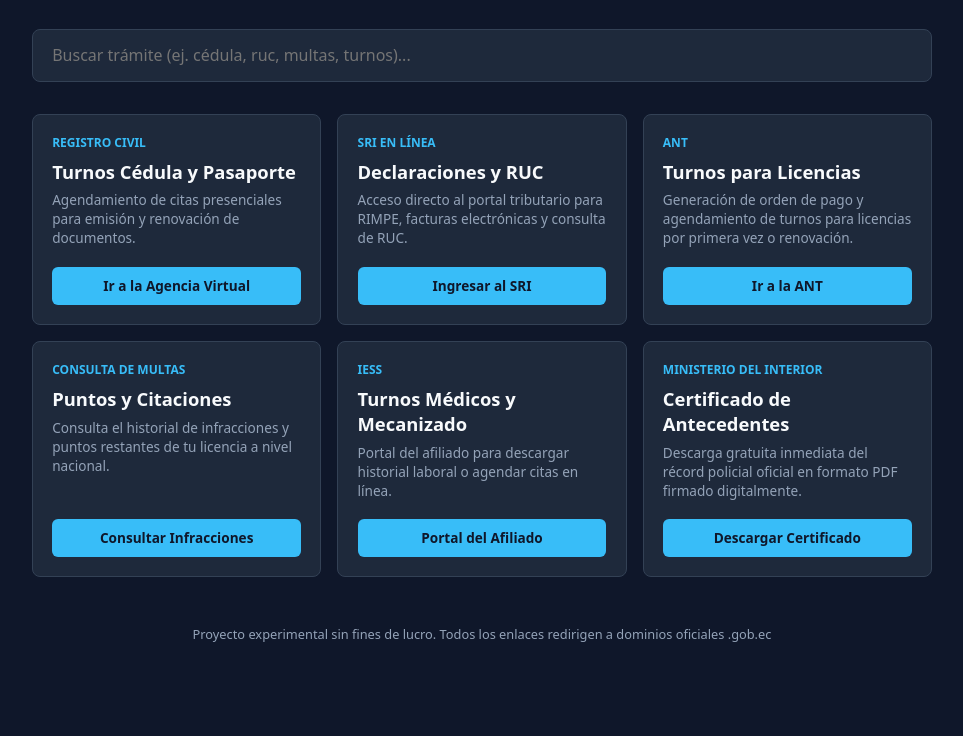
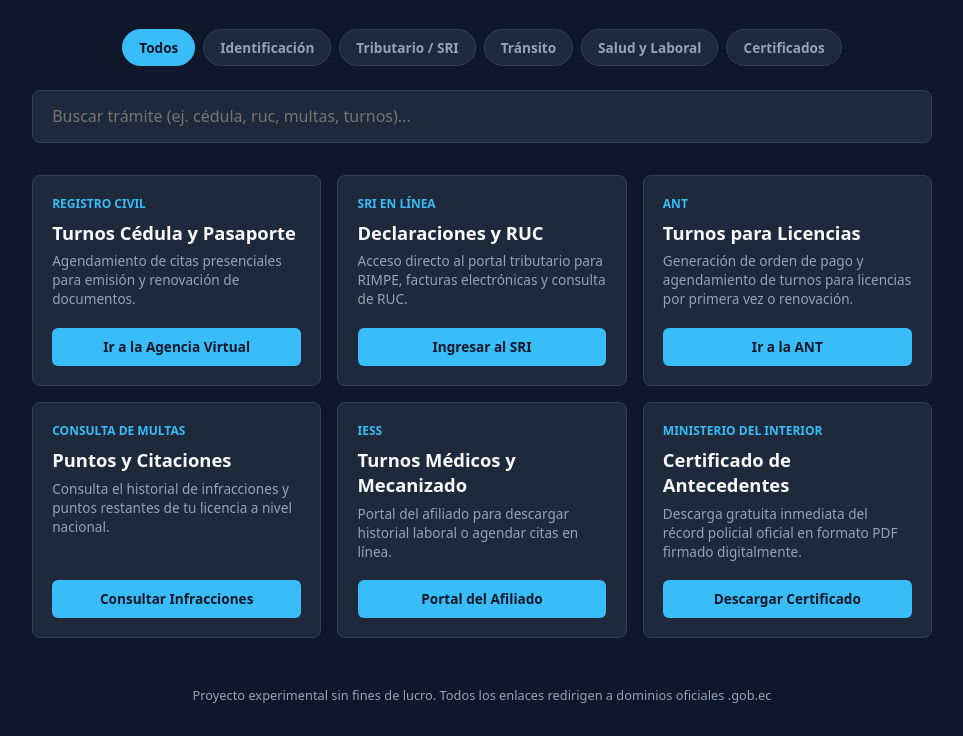
Before and after one commit to DarkRonny1996/tramites-ec, a plain HTML site: page index.html in a window 1280 px wide. Shown: the part 108-844 px from the top of the page, without its empty margins (158-1121 px from the left). Before the commit the page ends 800 px from the top, so only its background shows below. Drawn offline with Linux system fonts and the light colour scheme.

Commit message:
Update index.html
filtros por categoria

```diff
--- a/index.html
+++ b/index.html
@@ -22,6 +22,36 @@
     header h1 { font-size: 2rem; color: #fff; margin-bottom: 0.5rem; }
     header p { color: var(--text-muted); font-size: 1rem; }
 
+    /* Filtros por categoría */
+    .categories {
+      display: flex;
+      flex-wrap: wrap;
+      gap: 0.5rem;
+      justify-content: center;
+      margin-bottom: 1.5rem;
+    }
+    .cat-btn {
+      background: var(--card-bg);
+      color: var(--text-muted);
+      border: 1px solid var(--border);
+      padding: 0.5rem 1rem;
+      border-radius: 9999px;
+      font-size: 0.85rem;
+      font-weight: 600;
+      cursor: pointer;
+      transition: all 0.2s ease;
+    }
+    .cat-btn:hover {
+      border-color: var(--accent);
+      color: #fff;
+    }
+    .cat-btn.active {
+      background: var(--accent);
+      color: #0f172a;
+      border-color: var(--accent);
+    }
+
+    /* Buscador */
     .search-box { margin-bottom: 2rem; }
     .search-box input {
       width: 100%;
@@ -35,6 +65,7 @@
     }
     .search-box input:focus { border-color: var(--accent); }
 
+    /* Grilla de trámites */
     .grid { display: grid; grid-template-columns: repeat(auto-fill, minmax(260px, 1fr)); gap: 1rem; }
 
     .card {
@@ -84,13 +115,22 @@
       <p>Enlaces directos a los servicios gubernamentales oficiales sin dar vueltas.</p>
     </header>
 
+    <div class="categories">
+      <button class="cat-btn active" onclick="filtrarPorCategoria('todos', this)">Todos</button>
+      <button class="cat-btn" onclick="filtrarPorCategoria('identificacion', this)">Identificación</button>
+      <button class="cat-btn" onclick="filtrarPorCategoria('tributario', this)">Tributario / SRI</button>
+      <button class="cat-btn" onclick="filtrarPorCategoria('transito', this)">Tránsito</button>
+      <button class="cat-btn" onclick="filtrarPorCategoria('salud-laboral', this)">Salud y Laboral</button>
+      <button class="cat-btn" onclick="filtrarPorCategoria('certificados', this)">Certificados</button>
+    </div>
+
     <div class="search-box">
-      <input type="text" id="buscador" placeholder="Buscar trámite (ej. cédula, ruc, multas, turnos)..." onkeyup="filtrarTramites()">
+      <input type="text" id="buscador" placeholder="Buscar trámite (ej. cédula, ruc, multas, turnos)..." onkeyup="aplicarFiltros()">
     </div>
 
     <div class="grid" id="contenedor-tramites">
 
-      <div class="card" data-tags="cedula pasaporte partidas matrimonio registro civil agencia virtual">
+      <div class="card" data-category="identificacion" data-tags="cedula pasaporte partidas matrimonio registro civil agencia virtual">
         <div>
           <div class="card-tag">Registro Civil</div>
           <h3>Turnos Cédula y Pasaporte</h3>
@@ -99,7 +139,7 @@
         <a href="https://apps.registrocivil.gob.ec/" target="_blank" rel="noopener" class="btn">Ir a la Agencia Virtual</a>
       </div>
 
-      <div class="card" data-tags="sri ruc facturacion impuestos rimpe declaraciones">
+      <div class="card" data-category="tributario" data-tags="sri ruc facturacion impuestos rimpe declaraciones tributario">
         <div>
           <div class="card-tag">SRI en Línea</div>
           <h3>Declaraciones y RUC</h3>
@@ -108,7 +148,7 @@
         <a href="https://srienlinea.sri.gob.ec/" target="_blank" rel="noopener" class="btn">Ingresar al SRI</a>
       </div>
 
-      <div class="card" data-tags="ant licencia puntos turnos conducir vehiculo multas">
+      <div class="card" data-category="transito" data-tags="ant licencia puntos turnos conducir vehiculo multas transito">
         <div>
           <div class="card-tag">ANT</div>
           <h3>Turnos para Licencias</h3>
@@ -117,7 +157,7 @@
         <a href="https://www.ant.gob.ec/" target="_blank" rel="noopener" class="btn">Ir a la ANT</a>
       </div>
 
-      <div class="card" data-tags="multas citaciones transito placa ant atm cte">
+      <div class="card" data-category="transito" data-tags="multas citaciones transito placa ant atm cte">
         <div>
           <div class="card-tag">Consulta de Multas</div>
           <h3>Puntos y Citaciones</h3>
@@ -126,7 +166,7 @@
         <a href="https://consultaweb.ant.gob.ec/PortalWEB/paginas/clientes/clp_cnsmultas.jsp" target="_blank" rel="noopener" class="btn">Consultar Infracciones</a>
       </div>
 
-      <div class="card" data-tags="iess citas medicas mecanizado cesantia seguro">
+      <div class="card" data-category="salud-laboral" data-tags="iess citas medicas mecanizado cesantia seguro laboral">
         <div>
           <div class="card-tag">IESS</div>
           <h3>Turnos Médicos y Mecanizado</h3>
@@ -135,7 +175,7 @@
         <a href="https://www.iess.gob.ec/" target="_blank" rel="noopener" class="btn">Portal del Afiliado</a>
       </div>
 
-      <div class="card" data-tags="policia antecedentes judiciales record policial trabajo">
+      <div class="card" data-category="certificados" data-tags="policia antecedentes judiciales record policial trabajo ministerio certificados">
         <div>
           <div class="card-tag">Ministerio del Interior</div>
           <h3>Certificado de Antecedentes</h3>
@@ -152,14 +192,37 @@
   </div>
 
   <script>
-    function filtrarTramites() {
-      const input = document.getElementById('buscador').value.toLowerCase();
+    let categoriaActiva = 'todos';
+
+    function filtrarPorCategoria(categoria, boton) {
+      categoriaActiva = categoria;
+
+      // Actualizar estado visual de los botones
+      document.querySelectorAll('.cat-btn').forEach(btn => btn.classList.remove('active'));
+      boton.classList.add('active');
+
+      aplicarFiltros();
+    }
+
+    function aplicarFiltros() {
+      const textoBuscador = document.getElementById('buscador').value.toLowerCase().trim();
       const cards = document.querySelectorAll('.card');
 
       cards.forEach(card => {
-        const texto = card.innerText.toLowerCase();
+        const categoriaCard = card.getAttribute('data-category');
+        const contenidoCard = card.innerText.toLowerCase();
         const tags = card.getAttribute('data-tags') || '';
-        if (texto.includes(input) || tags.includes(input)) {
+
+        // Comprobación de categoría
+        const coincideCategoria = (categoriaActiva === 'todos' || categoriaCard === categoriaActiva);
+
+        // Comprobación de texto ingresado
+        const coincideBusqueda = textoBuscador === '' ||
+                                 contenidoCard.includes(textoBuscador) ||
+                                 tags.includes(textoBuscador);
+
+        // Mostrar solo si cumple ambas condiciones
+        if (coincideCategoria && coincideBusqueda) {
           card.style.display = 'flex';
         } else {
           card.style.display = 'none';
```
